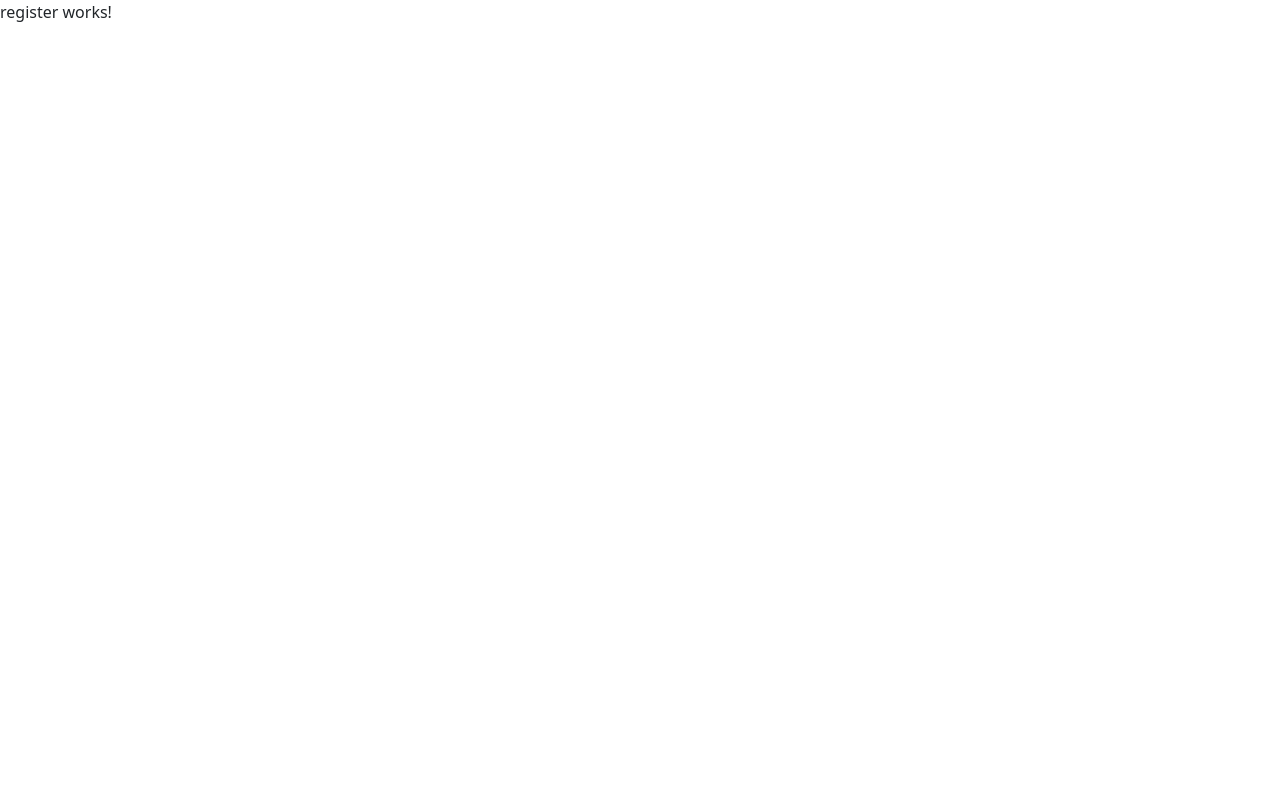
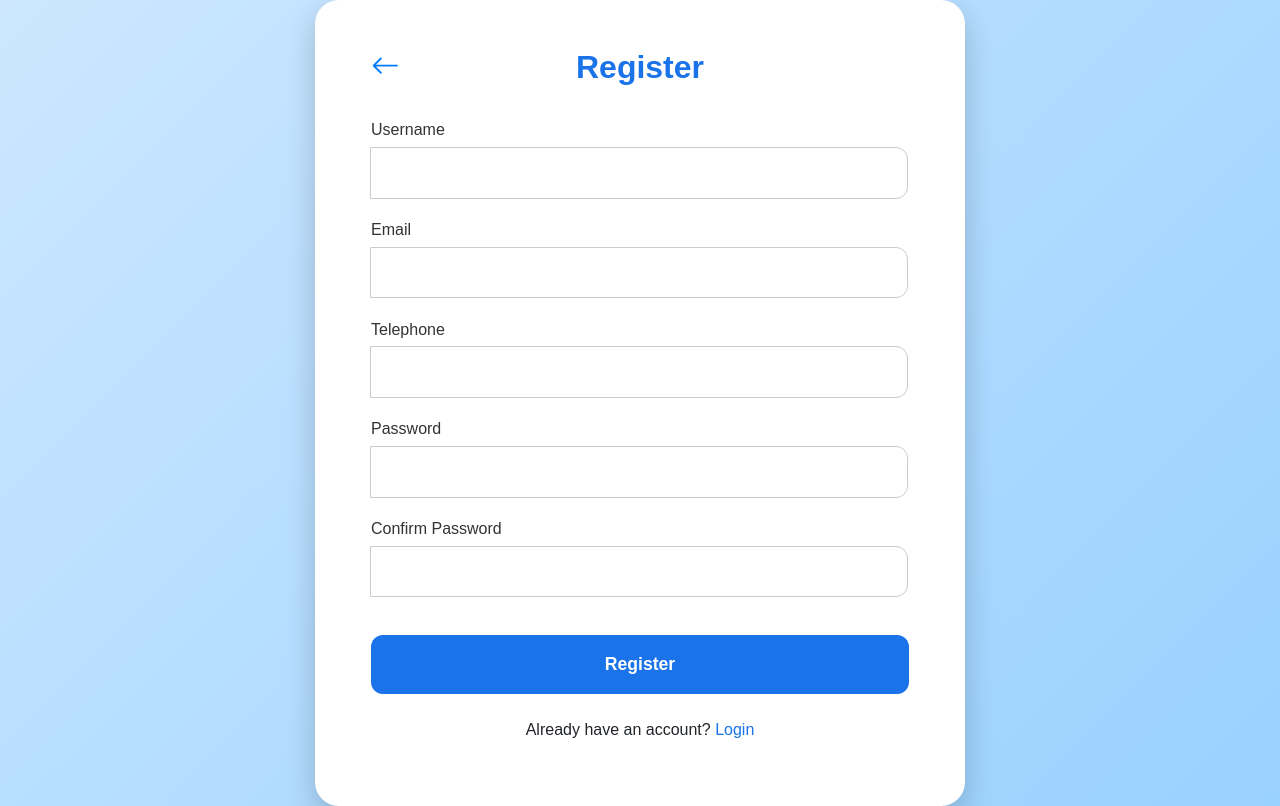
Before and after one commit to NNSSPPP/codeReviewFE, an Angular app in the folder codereviewFE/: page /register in a window 1280 px wide. Built offline with nearby package versions, Linux system fonts and the light colour scheme.

Commit message:
create register with vaildation

```diff
--- a/codereviewFE/src/app/register/register.component.css
+++ b/codereviewFE/src/app/register/register.component.css
@@ -0,0 +1,127 @@
+/* container ทั้งหน้า */
+.register-container {
+    display: flex;
+    justify-content: center;
+    align-items: center;
+    min-height: 100vh;
+    background: linear-gradient(135deg, #cce7ff, #99d1ff);
+    font-family: Arial, sans-serif;
+  }
+
+  /* กล่องฟอร์ม */
+  .register-box {
+    position: relative;
+    padding: 3rem 3.5rem;
+    max-width: 650px;
+    min-height: 480px;
+    width: 100%;
+    margin: auto;
+    background-color: #fff;
+    border-radius: 24px;
+    box-shadow: 0 12px 30px rgba(0,0,0,0.2);
+  }
+
+  /* header */
+  .register-header {
+    text-align: center;
+    position: relative;
+    margin-bottom: 2rem;
+  }
+
+  .register-header h2 {
+    margin: 0;
+    font-size: 2rem;
+    font-weight: bold;
+    color: #1a73e8;
+  }
+
+  .back-btn {
+    position: absolute;
+    left: 0;
+    top: 50%;
+    transform: translateY(-50%);
+    font-size: 1.8rem;
+    color: #007bff;
+    text-decoration: none;
+  }
+
+  .back-btn:hover {
+    color: #0056b3;
+  }
+
+  /* input group */
+  .input-group {
+    margin-bottom: 1.2rem;
+    text-align: left;
+  }
+
+  .input-group label {
+    display: block;
+    margin-bottom: 0.3rem;
+    color: #333;
+    font-size: 1rem;
+  }
+
+  .input-group input {
+    width: 100%;
+    padding: 0.8rem;
+    border-radius: 12px;
+    border: 1px solid #ccc;
+    font-size: 1rem;
+  }
+
+  .input-group input:focus {
+    border-color: #1a73e8;
+    outline: none;
+  }
+
+  .error-message {
+    color: red; font-size: 0.8rem;
+  }
+
+  /* ปุ่ม */
+  button {
+    width: 100%;
+    padding: 1rem;
+    background-color: #1a73e8;
+    color: white;
+    border: none;
+    border-radius: 12px;
+    cursor: pointer;
+    font-size: 1.1rem;
+    margin-top: 1.2rem;
+    font-weight: bold;
+    transition: background-color 0.3s ease;
+  }
+
+  button:hover {
+    background-color: #1665c1;
+  }
+
+  /* ลิงก์ด้านล่าง */
+  .extra-links {
+    margin-top: 1.5rem;
+    text-align: center;
+  }
+
+  .extra-links a {
+    color: #1a73e8;
+    text-decoration: none;
+  }
+
+  .extra-links a:hover {
+    text-decoration: underline;
+  }
+
+  /* Responsive */
+  @media (max-width: 768px) {
+    .register-box {
+      padding: 2rem 2.5rem;
+      max-width: 90%;
+      min-height: auto;
+    }
+
+    .register-header h2 {
+      font-size: 1.8rem;
+    }
+  }
--- a/codereviewFE/src/app/register/register.component.html
+++ b/codereviewFE/src/app/register/register.component.html
@@ -1 +1,78 @@
-<p>register works!</p>
+<div class="register-container">
+    <div class="register-box">
+
+      <div class="register-header">
+         <a routerLink="/" class="back-btn">
+            <i class="bi bi-arrow-left"></i>
+        </a>
+        <h2>Register</h2>
+
+      </div>
+
+      <form (ngSubmit)="onSubmit()" #form="ngForm" novalidate>
+
+        <!-- Username -->
+        <div class="input-group">
+          <label for="username">Username</label>
+          <input type="text" name="username" [(ngModel)]="username" required minlength="8" #usernameRef="ngModel" />
+          <div *ngIf="usernameRef.touched || usernameRef.dirty">
+            <small *ngIf="usernameRef.errors?.['required']" class="error-message">Username is required</small>
+            <small *ngIf="usernameRef.errors?.['minlength']" class="error-message">Username must be at least 8
+              characters</small>
+            <small *ngIf="checkUsername()" class="error-message">Username already exists</small>
+          </div>
+        </div>
+
+        <!-- Email -->
+        <div class="input-group">
+          <label for="email">Email</label>
+          <input type="email" name="email" [(ngModel)]="email" required email #emailRef="ngModel" />
+          <div *ngIf="emailRef.touched || emailRef.dirty">
+            <small *ngIf="emailRef.errors?.['required']" class="error-message">Email is required</small>
+            <small *ngIf="emailRef.errors?.['email']" class="error-message">Enter a valid email</small>
+          </div>
+        </div>
+
+        <!-- Telephone -->
+        <div class="input-group">
+          <label for="telephone">Telephone</label>
+          <input type="tel" name="telephone" [(ngModel)]="telephone" required pattern="^\d{10}$" maxlength="10"
+            #telRef="ngModel" />
+          <div *ngIf="telRef.touched || telRef.dirty">
+            <small *ngIf="telRef.errors?.['required']" class="error-message">Telephone is required</small>
+            <small *ngIf="telRef.errors?.['pattern']" class="error-message">Telephone must be 10 digits</small>
+          </div>
+        </div>
+
+        <!-- Password -->
+        <div class="input-group">
+          <label for="password">Password</label>
+          <input type="password" name="password" [(ngModel)]="password" required #pwdRef="ngModel" />
+          <div *ngIf="pwdRef.touched || pwdRef.dirty">
+            <small *ngIf="pwdRef.errors?.['required']" class="error-message">Password is required</small>
+            <small *ngIf="passwordError" class="error-message">{{ passwordError }}</small>
+          </div>
+        </div>
+
+        <!-- Confirm Password -->
+        <div class="input-group">
+          <label for="confirmPassword">Confirm Password</label>
+          <input type="password" name="confirmPassword" [(ngModel)]="confirmPassword" required #confirmRef="ngModel" />
+          <div *ngIf="confirmRef.touched || confirmRef.dirty">
+            <small *ngIf="confirmRef.errors?.['required']" class="error-message">Confirm password is required</small>
+            <small *ngIf="passwordsMismatch" class="error-message">Passwords do not match</small>
+          </div>
+        </div>
+
+        <button type="submit"
+          [disabled]="form.invalid || checkUsername() || passwordError || passwordsMismatch">Register</button>
+      </form>
+      <div class="extra-links">
+        <p>
+          Already have an account?
+          <a [routerLink]="['/login']">Login</a>
+        </p>
+      </div>
+
+    </div>
+  </div>
--- a/codereviewFE/src/app/register/register.component.ts
+++ b/codereviewFE/src/app/register/register.component.ts
@@ -1,12 +1,53 @@
 import { Component } from '@angular/core';
+import { CommonModule } from '@angular/common';
+import { FormsModule } from '@angular/forms';
+import { RouterModule } from '@angular/router';
 
 @Component({
   selector: 'app-register',
   standalone: true,
-  imports: [],
+  imports: [CommonModule, FormsModule, RouterModule],
   templateUrl: './register.component.html',
   styleUrl: './register.component.css'
 })
 export class RegisterComponent {
+  username = '';
+  email = '';
+  telephone = '';
+  password = '';
+  confirmPassword = '';
+
+  existingUsernames = ['user12345', 'admin2025', 'testuser1'];
+
+  checkUsername() {
+    return this.existingUsernames.includes(this.username);
+  }
+
+  get passwordError() {
+    const pattern = /^(?=.*[a-z])(?=.*[A-Z])(?=.*\d)(?=.*[!@#$%&*]).{8,}$/;
+    return this.password && !pattern.test(this.password)
+      ? 'Password must be at least 8 characters and include uppercase, lowercase, number, and special character'
+      : '';
+  }
+
+  get passwordsMismatch() {
+    return this.password && this.confirmPassword && this.password !== this.confirmPassword;
+  }
+
+  onSubmit() {
+    const hasError = this.username || this.email || this.telephone || this.password || this.confirmPassword ;
+
+    if (!hasError) {
+      console.log({
+        username: this.username,
+        email: this.email,
+        telephone: this.telephone,
+        password: this.password
+      });
+      alert('Register Success!');
+    } else {
+      alert('Register Failed!');
+    }
+  }
 
 }
--- a/codereviewFE/src/index.html
+++ b/codereviewFE/src/index.html
@@ -6,6 +6,8 @@
   <base href="/">
   <meta name="viewport" content="width=device-width, initial-scale=1">
   <link rel="icon" type="image/x-icon" href="favicon.ico">
+  <link href="https://cdn.jsdelivr.net/npm/bootstrap@5.3.3/dist/css/bootstrap.min.css" rel="stylesheet">
+  <link href="https://cdn.jsdelivr.net/npm/bootstrap-icons@1.11.3/font/bootstrap-icons.min.css" rel="stylesheet">
 </head>
 <body>
   <app-root></app-root>
```
